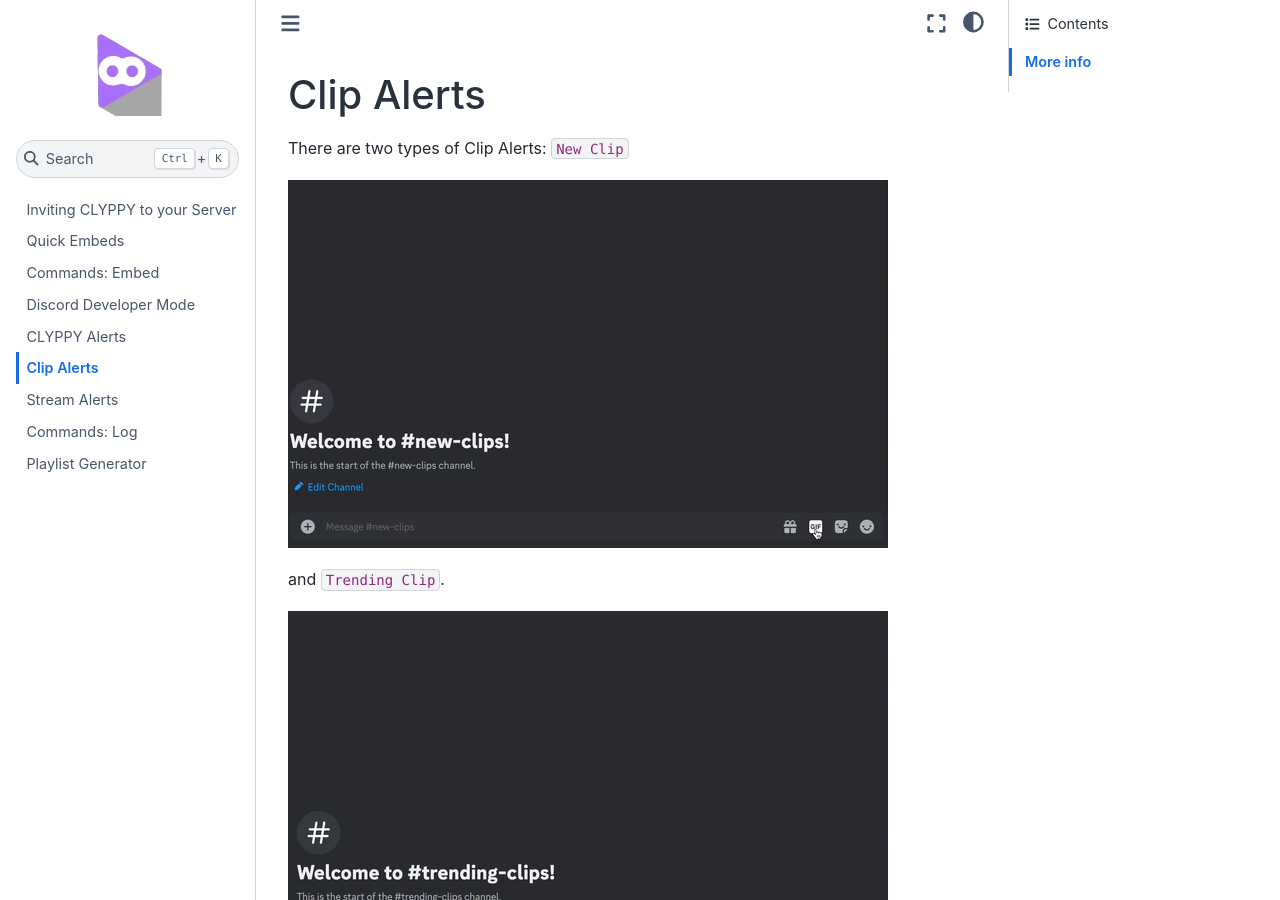
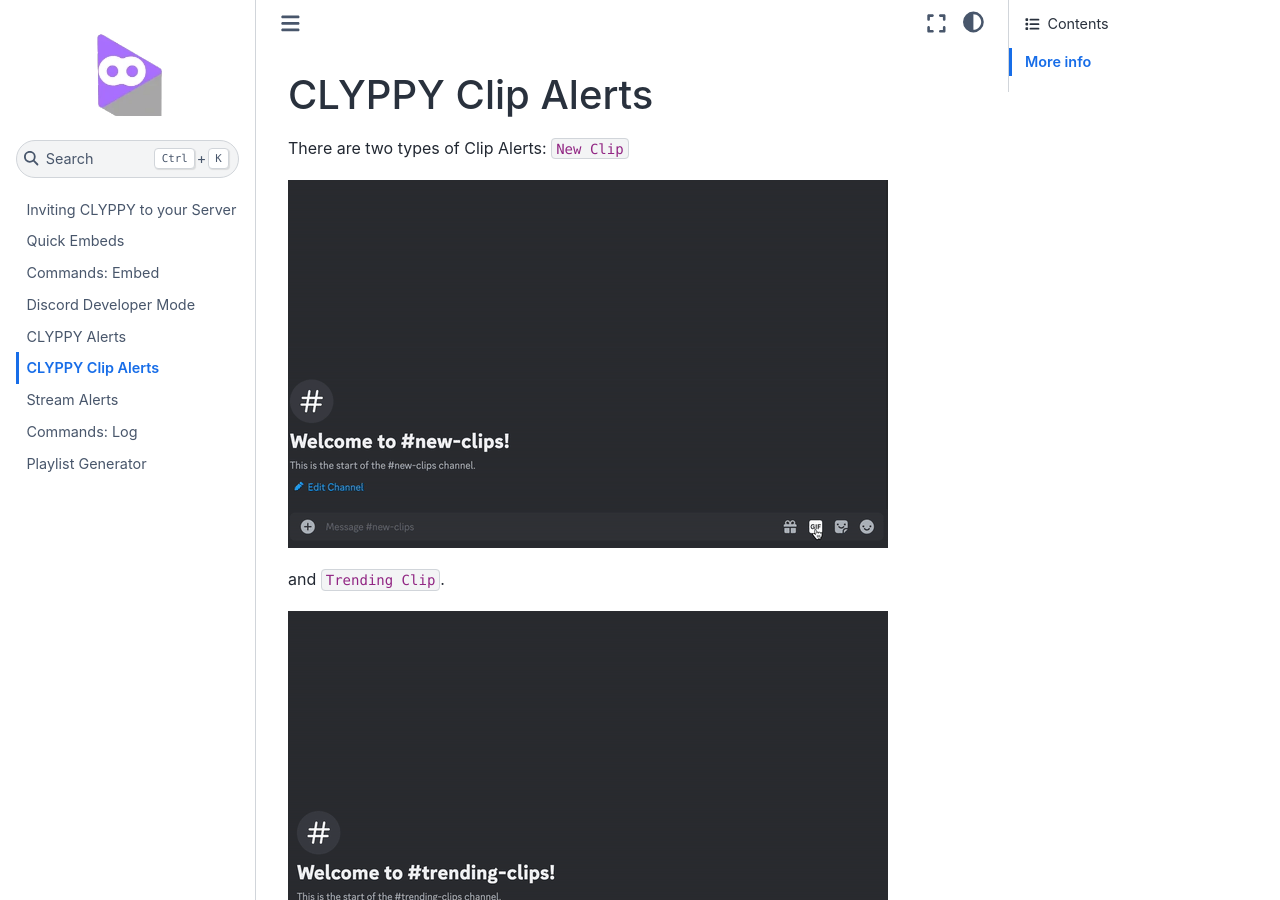
Before and after one commit to feelixs/clyppy-docs, a Jupyter Book: the page built from docs/clip_alert.md, in a window 1280 px wide and 900 px high. Built offline with Jupyter Book 1.0.4 settings and Sphinx 7.4.7 and the Sphinx Book theme 1.1.4, drawn with Linux system fonts in a browser that asks for light colours.

Commit message:
Update clip_alert.md

```diff
--- a/docs/clip_alert.md
+++ b/docs/clip_alert.md
@@ -1,4 +1,4 @@
-# Clip Alerts
+# CLYPPY Clip Alerts
 
 There are two types of Clip Alerts: `New Clip`
 
```
